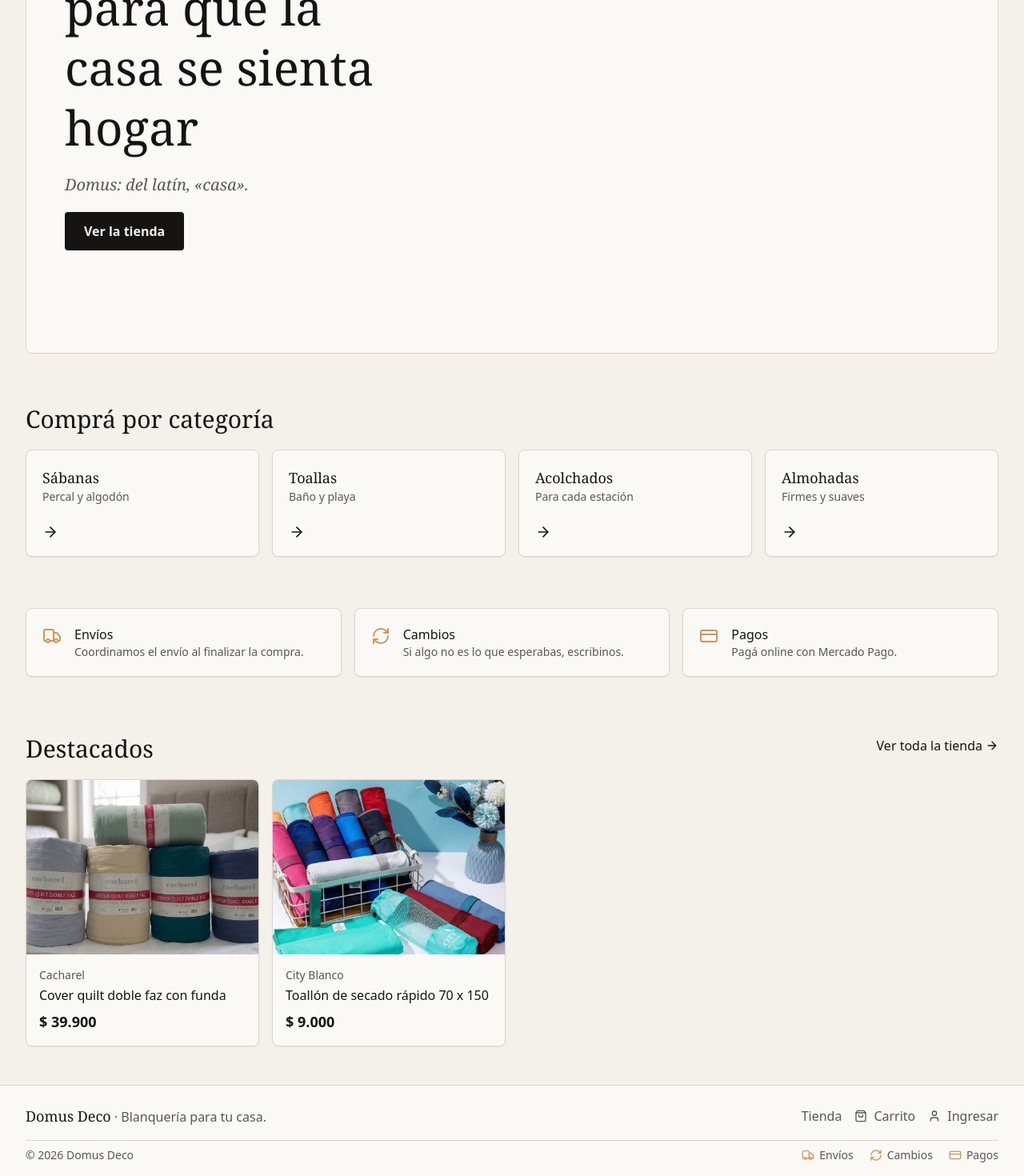
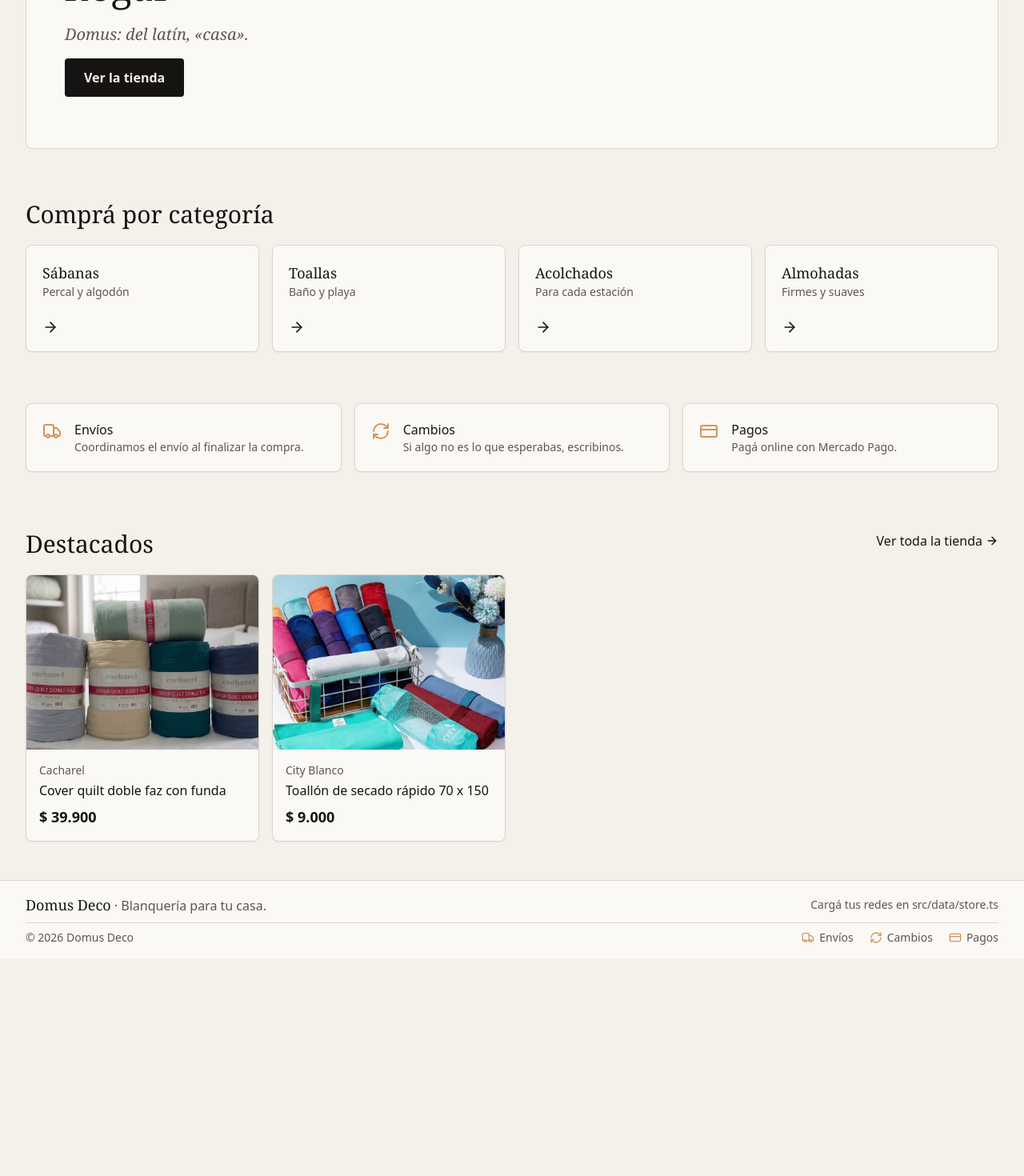
Before and after one commit to marcehlvs/domus-deco, a React (Vite) app: page / in a window 1280 px wide. Shown: the part 345-1815 px from the top of the page at 80% size. After the commit the page ends 1543 px from the top, so only its background shows below. Built offline with nearby package versions, Linux system fonts and the light colour scheme; a web font is replaced by a local one.

Commit message:
footer && hero

```diff
--- a/src/components/layout/Footer.tsx
+++ b/src/components/layout/Footer.tsx
@@ -1,44 +1,47 @@
-import { Link } from "react-router-dom";
-import { Instagram, Mail, MessageCircle, ShoppingBag, User } from "lucide-react";
+import { Facebook, Instagram, Mail, MessageCircle } from "lucide-react";
 import { Perks } from "../store/Perks";
 import { store } from "../../data/store";
 
-const link = "inline-flex min-h-11 items-center gap-2 rounded-control px-2 text-muted hover:text-ink";
+const { instagram, facebook, whatsapp, email } = store.contact;
 
-const contacts = [
-  { label: "WhatsApp", value: store.contact.whatsapp, href: `https://wa.me/${store.contact.whatsapp}`, Icon: MessageCircle, external: true },
-  { label: "Instagram", value: store.contact.instagram, href: `https://instagram.com/${store.contact.instagram}`, Icon: Instagram, external: true },
-  { label: "Email", value: store.contact.email, href: `mailto:${store.contact.email}`, Icon: Mail, external: false },
-].filter((c) => c.value);
+// Solo aparecen las que tienen dato en src/data/store.ts.
+const socials = [
+  { label: "Instagram", value: instagram, href: `https://instagram.com/${instagram}`, Icon: Instagram, external: true },
+  { label: "Facebook", value: facebook, href: `https://facebook.com/${facebook}`, Icon: Facebook, external: true },
+  { label: "WhatsApp", value: whatsapp, href: `https://wa.me/${whatsapp}`, Icon: MessageCircle, external: true },
+  { label: "Email", value: email, href: `mailto:${email}`, Icon: Mail, external: false },
+].filter((s) => s.value);
 
 export default function Footer() {
   return (
     <footer className="border-t border-line bg-surface">
       <div className="mx-auto flex max-w-7xl flex-col gap-2 px-4 py-4 md:px-6 xl:px-8">
-        <div className="flex flex-col gap-1 md:flex-row md:items-center md:justify-between">
+        <div className="flex items-center justify-between gap-4">
           <p className="text-muted">
             <span className="font-display text-lg text-ink">{store.name}</span> · {store.tagline}
           </p>
-          <nav aria-label="Pie de página" className="-mx-2 flex flex-wrap items-center">
-            <Link to="/tienda" className={link}>
-              Tienda
-            </Link>
-            <Link to="/carrito" className={link}>
-              <ShoppingBag aria-hidden className="size-4" />
-              Carrito
-            </Link>
-            <Link to="/ingresar" className={link}>
-              <User aria-hidden className="size-4" />
-              Ingresar
-            </Link>
-            {contacts.map(({ label, href, Icon, external }) => (
-              <a key={label} href={href} aria-label={external ? `${label} (se abre en una pestaña nueva)` : label} className={link} {...(external ? { target: "_blank", rel: "noopener noreferrer" } : {})}>
-                <Icon aria-hidden className="size-4" />
-                <span className="sr-only md:not-sr-only">{label}</span>
-              </a>
-            ))}
-          </nav>
+
+          {socials.length > 0 ? (
+            <ul aria-label="Redes sociales" className="-mr-3 flex">
+              {socials.map(({ label, href, Icon, external }) => (
+                <li key={label}>
+                  <a
+                    href={href}
+                    aria-label={external ? `${label} (se abre en una pestaña nueva)` : label}
+                    className="inline-flex size-11 items-center justify-center rounded-control text-muted hover:text-ink"
+                    {...(external ? { target: "_blank", rel: "noopener noreferrer" } : {})}
+                  >
+                    <Icon aria-hidden className="size-5" />
+                  </a>
+                </li>
+              ))}
+            </ul>
+          ) : (
+            // Solo en desarrollo: recordatorio de dónde cargar las redes. No se compila en producción.
+            import.meta.env.DEV && <p className="text-sm text-muted">Cargá tus redes en src/data/store.ts</p>
+          )}
         </div>
+
         <div className="flex flex-col gap-1 border-t border-line pt-2 text-sm text-muted md:flex-row md:items-center md:justify-between">
           <p>
             © {new Date().getFullYear()} {store.name}
--- a/src/data/store.ts
+++ b/src/data/store.ts
@@ -1,11 +1,12 @@
 // Datos del negocio en un solo lugar. Footer y Home leen de acá.
-// Contacto: completá lo que tengas y aparece solo en el pie. Lo vacío no se muestra.
+// Redes y contacto: completá lo que tengas y aparece solo en el pie. Lo vacío no se muestra.
 export const store = {
   name: "Domus Deco",
   tagline: "Blanquería para tu casa.",
   contact: {
     whatsapp: "", // solo dígitos con código de país, ej. 5491112345678
     instagram: "", // usuario sin @
+    facebook: "", // nombre de la página, el que aparece en facebook.com/…
     email: "",
   },
   // Textos de ejemplo: confirmá que reflejan tus condiciones reales.
--- a/src/pages/Home.tsx
+++ b/src/pages/Home.tsx
@@ -66,7 +66,7 @@ export default function Home() {
   return (
     <div className="space-y-12 md:space-y-16">
       <section className="relative overflow-hidden rounded-card border border-line bg-surface">
-        <svg aria-hidden viewBox="0 0 320 260" className="curl absolute right-0 top-0 w-1/2 max-w-sm">
+        <svg aria-hidden viewBox="0 0 320 260" className="curl absolute right-0 top-0 w-2/5 max-w-60">
           <defs>
             <linearGradient id="curl" x1="0" y1="0" x2="1" y2="1">
               <stop offset="0" stopColor="#ecc59a" />
@@ -76,9 +76,9 @@ export default function Home() {
           <path d="M320 0H110c20 52 86 92 210 88z" fill="url(#curl)" />
           <path d="M320 88c-70 6-120-12-150-46 8 50 56 96 150 100z" className="fill-surface" opacity=".92" />
         </svg>
-        <div className="relative flex max-w-lg flex-col items-start gap-5 px-6 pb-12 pt-32 md:px-12 md:py-24 xl:py-32">
-          <h1 className="text-4xl leading-tight md:text-5xl xl:text-6xl">Blanquería para que la casa se sienta hogar</h1>
-          <p className="font-display text-xl italic text-muted">Domus: del latín, «casa».</p>
+        <div className="relative flex max-w-xl flex-col items-start gap-4 px-6 pb-8 pt-24 md:px-12 md:py-14 xl:py-16">
+          <h1 className="text-3xl leading-tight md:text-4xl xl:text-5xl">Blanquería para que la casa se sienta hogar</h1>
+          <p className="font-display text-lg italic text-muted md:text-xl">Domus: del latín, «casa».</p>
           <LinkButton to="/tienda" size="lg">
             Ver la tienda
           </LinkButton>
```
Also changed, not shown: firebase.json (added), 1 other file (tests, documents, lock files or other folders).
